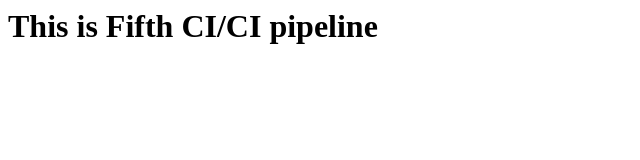
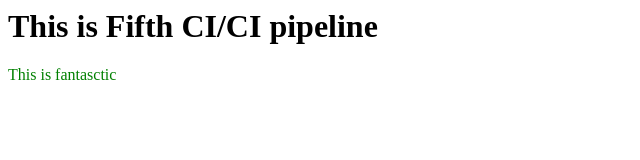
Before and after one commit to dhukep/public-jenkins, a plain HTML site: page index.html in a window 1280 px wide. Shown: the full height of the page, 0-640 px from the left. Drawn offline with Linux system fonts and the light colour scheme.

Commit message:
Final commit

```diff
--- a/index.html
+++ b/index.html
@@ -4,4 +4,5 @@
 </head>
 <body>
 <h1>This is Fifth CI/CI pipeline</h1>
+<font color="Green">This is fantasctic</font>
 </body></html>
```
